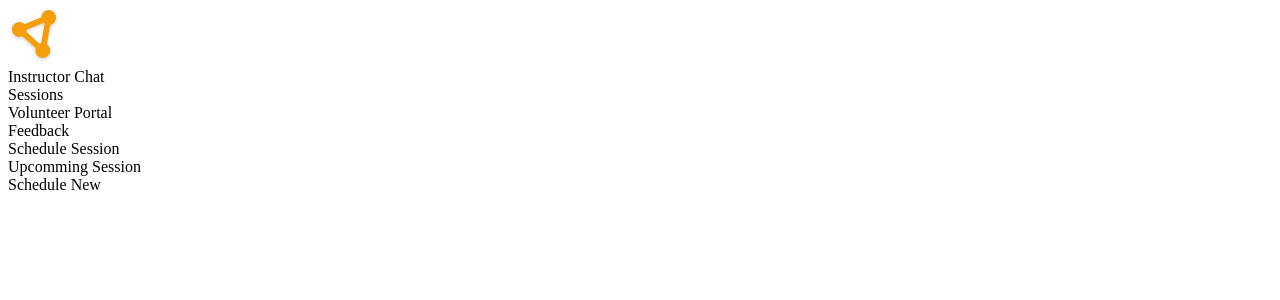
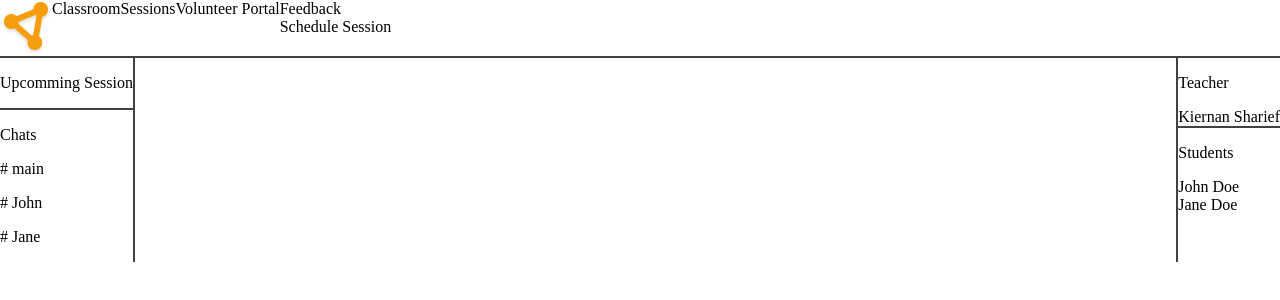
Before and after one commit to Medatur76/next_testing, a Next.js app: page /teacher in a window 1280 px wide. Shown: the top 300 px of the page. Built offline with nearby package versions, Linux system fonts and the light colour scheme.

Commit message:
Added a buncha stuff and kinda just hoping it works

```diff
--- a/app/(platform)/(group)/(class)/teacher/page.tsx
+++ b/app/(platform)/(group)/(class)/teacher/page.tsx
@@ -1,32 +1,47 @@
+import { User } from '@/src/User';
+import Navbar from '../../_components/interactive/Navbar';
+import Nameplate from '../../_components/ui/Nameplate';
+import './tmp.css';
+
+//temp
+const students: User[] = [
+  {
+    id: 2,
+    name: {first:"John",last:"Doe"}
+  },
+  {
+    id: 3,
+    name: {first:"Jane",last:"Doe"}
+  }
+];
+
 export default function Teacher() {
   return (
     <>
-      <nav>
-        <div className="left">
-          <img src={"./icon.png"} />
-          <div className="buttons">
-            <div>Instructor Chat</div>
-            <div>Sessions</div>
-            <div>Volunteer Portal</div>
+      <Navbar volunteer/>
+      <div className="row" style={{justifyContent: 'space-between'}}>
+        <div className="border-right">
+          <div className="border-bottom">
+            <p className="subtitle">Upcomming Session</p>
+          </div>
+          <div>
+            <p className="subtitle">Chats</p>
+            <p># main</p>
+            {students.map((student) => <p># {student.name.first}</p>)}
           </div>
         </div>
-        <div className="right">
-          <div className="buttons">
-            <div className="feedback_button">Feedback</div>
-            <div className="session_button">Schedule Session</div>
+        <div></div>
+        <div className="border-left">
+          <div className="border-bottom">
+            <p className="subtitle">Teacher</p>
+            <Nameplate user={{id:1,name: {first:"Kiernan",last:"Sharief"}}} />
           </div>
-          <div className="profile" />
-        </div>
-      </nav>
-      <header>
-        <div>
           <div>
-            <div>Upcomming Session</div>
-            <a>Schedule New</a>
+            <p className="subtitle">Students</p>
+            {students.map((student) => Nameplate({user: student}))}
           </div>
         </div>
-      </header>
-      <div></div>
+      </div>
     </>
   )
 }
--- /dev/null
+++ b/app/(platform)/(group)/(class)/teacher/tmp.css
@@ -0,0 +1,21 @@
+@tailwind base;
+@tailwind components;
+@tailwind utilities;
+
+@theme {
+    --border-top: solid none none none;
+    --border-left: none none none solid;
+    --border-right: none solid none none;
+    --border-bottom: none none solid none;
+}
+
+.row {
+    display: flex;
+    flex-direction: row;
+}
+
+@utility border-* {
+    border-color: rgb(65, 65, 65);
+    border-width: 2px;
+    border-style: --value(--border-*);
+}
--- /dev/null
+++ b/app/(platform)/(group)/_components/interactive/Navbar.tsx
@@ -0,0 +1,21 @@
+export default function Navbar(options: {volunteer?: boolean}) {
+    return (
+    <nav className="row border-bottom">
+        <div className="row left">
+          <img src={"./icon.png"} />
+          <div className="row buttons">
+            <div>Classroom</div>
+            <div>Sessions</div>
+            {options.volunteer ? <div>Volunteer Portal</div> : null}
+          </div>
+        </div>
+        <div className="row right">
+          <div className="buttons">
+            <div className="feedback_button">Feedback</div>
+            <div className="session_button">Schedule Session</div>
+          </div>
+          <div className="profile" />
+        </div>
+      </nav>
+    )
+}
--- /dev/null
+++ b/app/(platform)/(group)/_components/ui/Nameplate.tsx
@@ -0,0 +1,9 @@
+import { User } from "@/src/User";
+
+export default function Nameplate(options: {user: User}) {
+    return (
+        <div className="nameplate">
+            {options.user.name.first + " " + options.user.name.last}
+        </div>
+    )
+}
--- a/app/(platform)/global.css
+++ b/app/(platform)/global.css
@@ -0,0 +1,9 @@
+body {
+    width: 100vw;
+    height: 100vh;
+    position: absolute;
+    top: 0;
+    left: 0;
+    margin: 0;
+    padding: 0;
+}
--- /dev/null
+++ b/src/User.tsx
@@ -0,0 +1,9 @@
+type User = {
+    id: number;
+    name: {
+        first: string,
+        last: string
+    };
+}
+
+export type { User }
```
Also changed, not shown: 1 other file (tests, documents, lock files or other folders).
